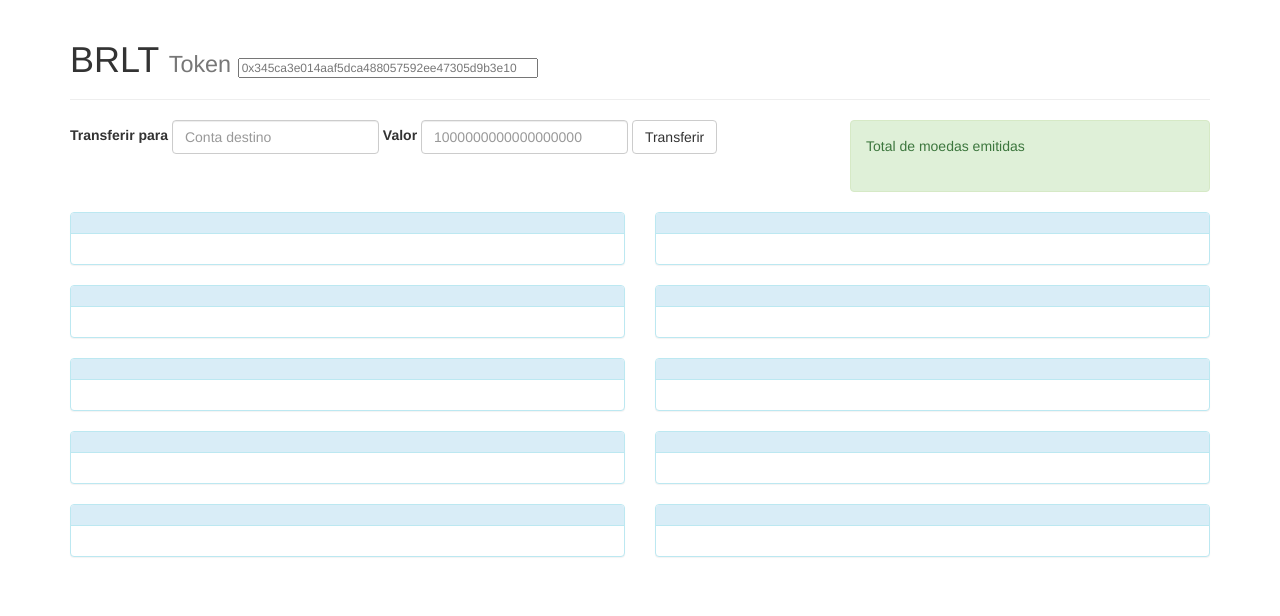
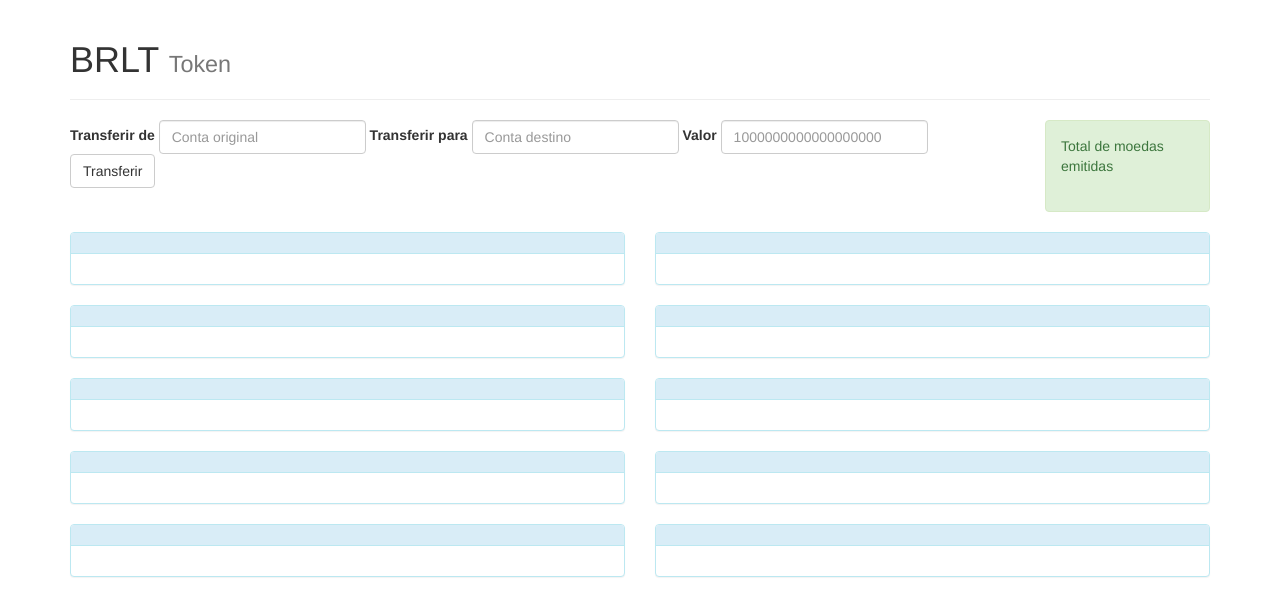
Before and after one commit to lucasperez/solidity-front, a website: page index.html in a window 1280 px wide. Drawn offline with nearby package versions, Linux system fonts and the light colour scheme; files whose address does not match are found by name.

Commit message:
enfiando a conta from

```diff
--- a/index.html
+++ b/index.html
@@ -5,19 +5,15 @@
   <body>
     <div class="container">
       <div class="page-header">
-          <h1>
-            BRLT
-            <small>Token </small>
-            <small>
-              <input type="text" style="font-size: 12px; width: 300px" id="contract" placeholder="0x345ca3e014aaf5dca488057592ee47305d9b3e10" value="0x345ca3e014aaf5dca488057592ee47305d9b3e10" />
-            </small>
-          </h1>
-
-
+          <h1>BRLT <small>Token </small></h1>
       </div>
       <div class="row">
-        <div class="col-md-8">
+        <div class="col-md-10">
           <form class="form-inline">
+            <div class="form-group">
+              <label for="exampleInputName2">Transferir de</label>
+              <input type="text" class="form-control" id="fromAccount" placeholder="Conta original">
+            </div>
             <div class="form-group">
               <label for="exampleInputName2">Transferir para</label>
               <input type="text" class="form-control" id="toAccount" placeholder="Conta destino">
@@ -29,7 +25,7 @@
             <button type="button" class="btn btn-default" id="transfer">Transferir</button>
           </form>
         </div>
-        <div class="col-md-4">
+        <div class="col-md-2">
           <div class="alert alert-success" role="alert" id="totalSupply">
             Total de moedas emitidas<br /><br />
 
```
Also changed, not shown: app.js (+3 -2 lines).
